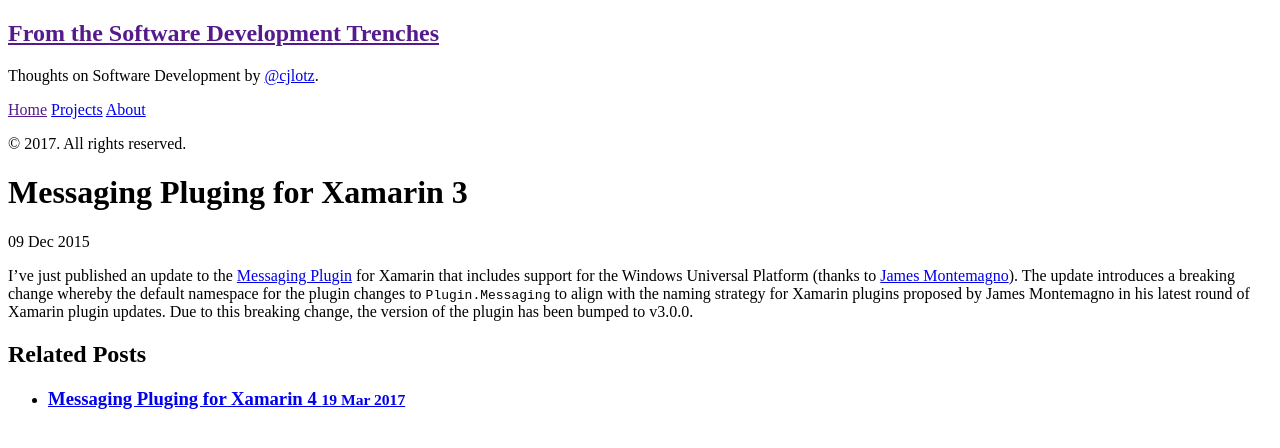
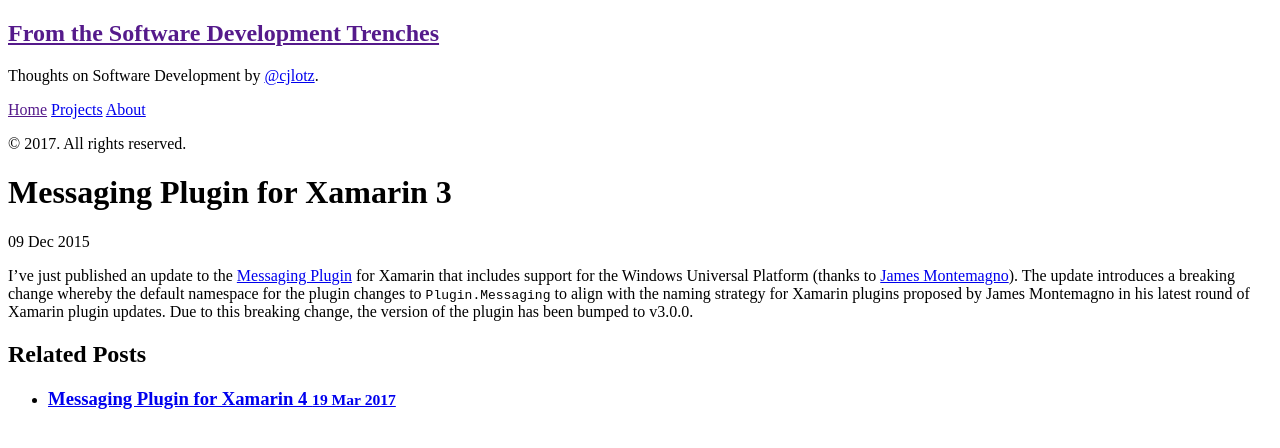
Before and after one commit to cjlotz/cjlotz.github.io, a Jekyll site: the page built from _posts/2015-12-09-messaging-plugin-for-xamarin-3.md, in a window 1280 px wide. Shown: the top 448 px of the page. Built offline with Jekyll 4.4.1, drawn with Linux system fonts in a browser that asks for light colours.

Commit message:
fix spelling mistakes

```diff
--- a/_posts/2015-12-09-messaging-plugin-for-xamarin-3.md
+++ b/_posts/2015-12-09-messaging-plugin-for-xamarin-3.md
@@ -1,7 +1,7 @@
 ---
 layout: post
-title: Messaging Pluging for Xamarin 3
-categories: [xamarin, plugin]
+title: Messaging Plugin for Xamarin 3
+categories: [xamarin, plugin, mobile]
 ---
 
 I've just published an update to the [Messaging Plugin](https://github.com/cjlotz/Xamarin.Plugins) for Xamarin that includes support for the Windows Universal Platform (thanks to [James Montemagno](https://twitter.com/JamesMontemagno)). The update introduces a breaking change whereby the default namespace for the plugin changes to `Plugin.Messaging` to align with the naming strategy for Xamarin plugins proposed by James Montemagno in his latest round of Xamarin plugin updates. Due to this breaking change, the version of the plugin has been bumped to v3.0.0.
--- a/_posts/2017-03-19-messaging-plugin-for-xamarin-4.md
+++ b/_posts/2017-03-19-messaging-plugin-for-xamarin-4.md
@@ -1,7 +1,7 @@
 ---
 layout: post
-title: Messaging Pluging for Xamarin 4
-categories: [xamarin, plugin]
+title: Messaging Plugin for Xamarin 4
+categories: [xamarin, plugin, mobile]
 ---
 
 I've just published a early alpha build of the next major version of the [Messaging Plugin](https://github.com/cjlotz/Xamarin.Plugins) to NuGet.  Visit the [Change Log](https://github.com/cjlotz/Xamarin.Plugins/blob/master/Messaging/ChangeLog.md) to see what's changed.  Here are some highlights:
```
